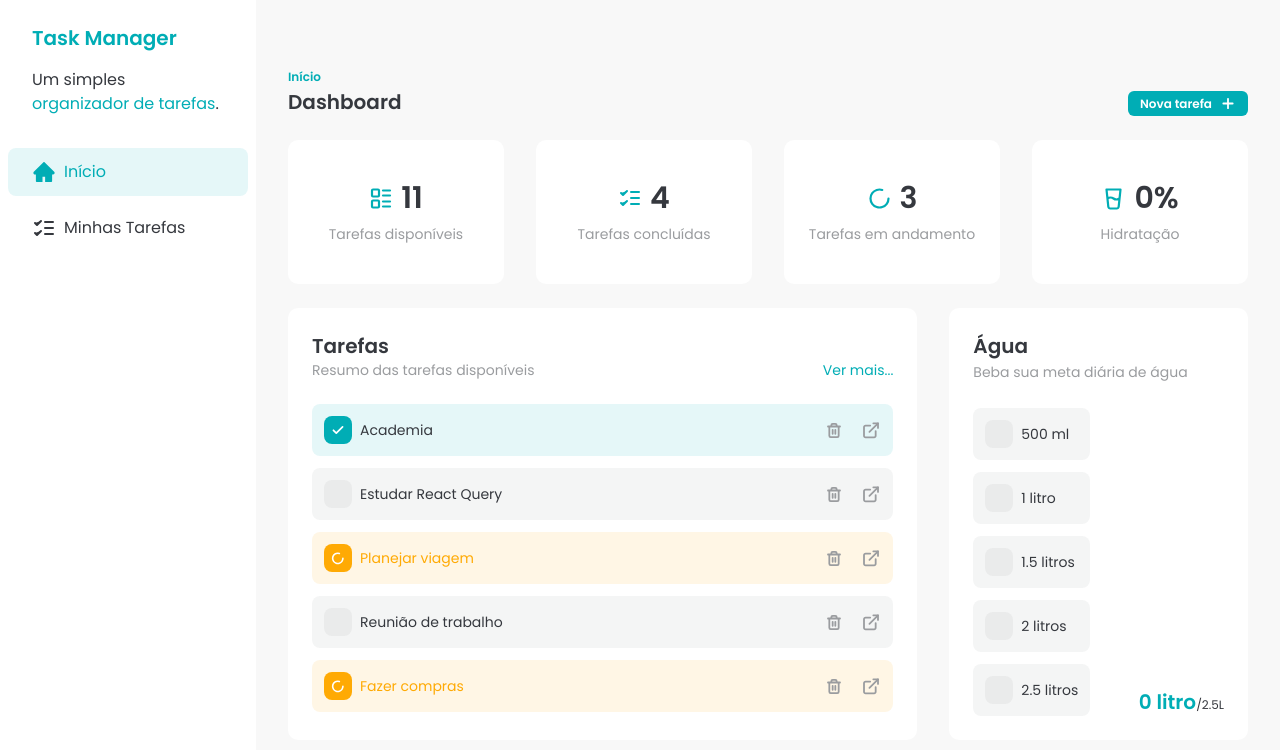
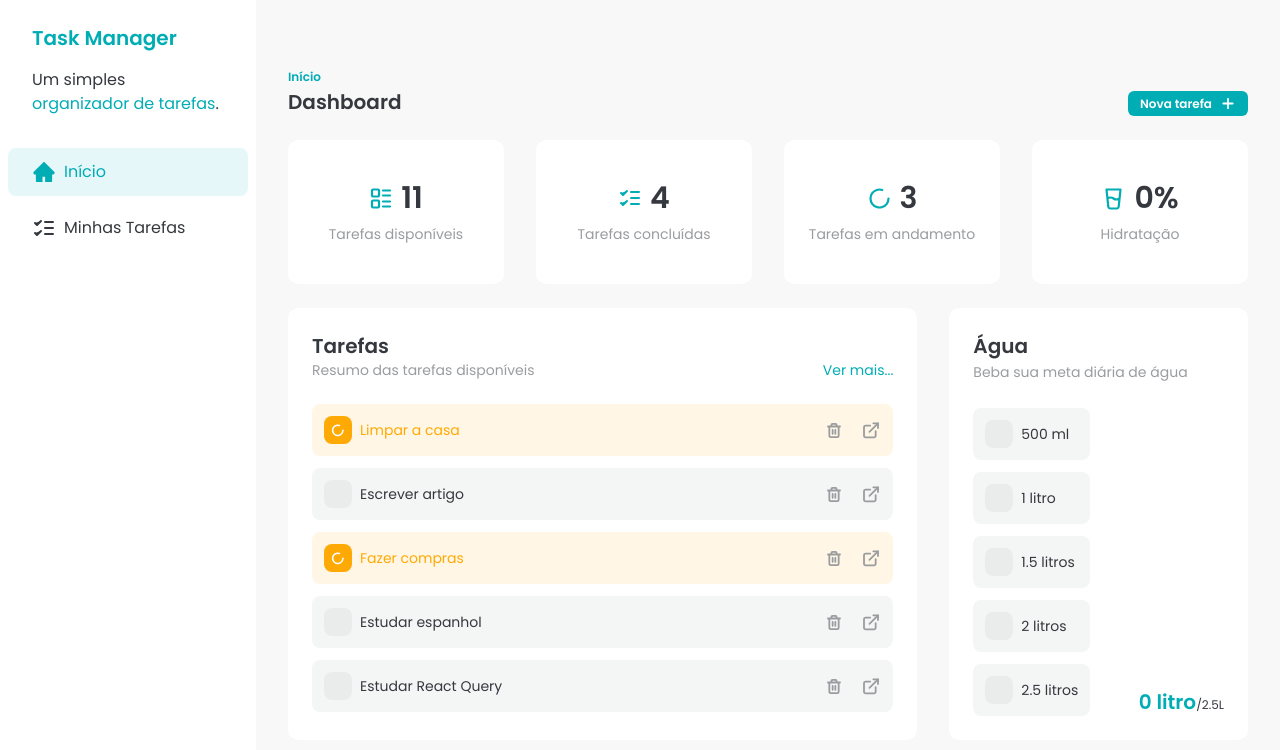
Before and after one commit to araujoerick/task-manager, a React (Vite) app: page / in a window 1280 px wide. Shown: the top 750 px of the page. Built offline with nearby package versions, Linux system fonts and the light colour scheme; data requests are answered from the project's data file.

Commit message:
✨ feat: add createdAt on tasks creation and sort by most recent

```diff
--- a/db.json
+++ b/db.json
@@ -5,77 +5,88 @@
       "title": "Academia",
       "description": "Ir para academia",
       "time": "morning",
-      "status": "done"
+      "status": "done",
+      "createdAt": "2024-12-25T16:52:06.182Z"
     },
     {
       "id": "2",
       "title": "Estudar React Query",
       "description": "Estudar mais sobre useQuery, cache e useMutation",
       "time": "afternoon",
-      "status": "not_started"
+      "status": "not_started",
+      "createdAt": "2024-12-25T16:55:06.182Z"
     },
     {
       "id": "3",
       "title": "Planejar viagem",
       "description": "Organizar itinerário e reservas para viagem",
       "time": "evening",
-      "status": "in_progress"
+      "status": "in_progress",
+      "createdAt": "2024-12-25T16:54:06.182Z"
     },
     {
       "id": "4",
       "title": "Reunião de trabalho",
       "description": "Participar da reunião semanal com a equipe",
       "time": "morning",
-      "status": "not_started"
+      "status": "not_started",
+      "createdAt": "2024-12-25T16:53:06.182Z"
     },
     {
       "id": "5",
       "title": "Fazer compras",
       "description": "Comprar mantimentos para a semana",
       "time": "afternoon",
-      "status": "in_progress"
+      "status": "in_progress",
+      "createdAt": "2024-12-25T16:57:06.182Z"
     },
     {
       "id": "6",
       "title": "Correr no parque",
       "description": "Fazer 5 km de corrida",
       "time": "evening",
-      "status": "done"
+      "status": "done",
+      "createdAt": "2024-12-25T16:59:06.182Z"
     },
     {
       "id": "8",
       "title": "Assistir aula online",
       "description": "Assistir à aula sobre desenvolvimento web",
       "time": "morning",
-      "status": "done"
+      "status": "done",
+      "createdAt": "2024-12-25T17:01:06.182Z"
     },
     {
       "id": "9",
       "title": "Limpar a casa",
       "description": "Fazer faxina geral na casa",
       "time": "morning",
-      "status": "in_progress"
+      "status": "in_progress",
+      "createdAt": "2024-12-25T17:02:06.182Z"
     },
     {
       "id": "10",
       "title": "Jantar com amigos",
       "description": "Sair para jantar com amigos no restaurante",
       "time": "evening",
-      "status": "not_started"
+      "status": "done",
+      "createdAt": "2024-12-25T17:02:06.182Z"
     },
     {
       "id": "11",
       "title": "Escrever artigo",
       "description": "Redigir artigo técnico para o blog",
       "time": "afternoon",
-      "status": "done"
+      "status": "not_started",
+      "createdAt": "2024-12-25T16:58:06.182Z"
     },
     {
       "id": "e84f938b-9fa5-4e22-88ce-f0570653ab31",
       "title": "Estudar espanhol",
       "description": "Estudar conversação com IA",
       "time": "evening",
-      "status": "not_started"
+      "status": "not_started",
+      "createdAt": "2024-12-25T16:56:06.182Z"
     }
   ]
 }
--- a/src/components/AddTaskDialog.jsx
+++ b/src/components/AddTaskDialog.jsx
@@ -1,5 +1,6 @@
 import "./AddTaskDialog.css";
 
+import dayjs from "dayjs";
 import PropTypes from "prop-types";
 import { useRef } from "react";
 import { createPortal } from "react-dom";
@@ -39,6 +40,7 @@ const AddTaskDialog = ({ isOpen, handleClose }) => {
       description: data.description.trim(),
       time: data.time.trim(),
       status: "not_started",
+      createdAt: dayjs().toISOString(),
     };
 
     addTask(task, {
--- a/src/components/Tasks.jsx
+++ b/src/components/Tasks.jsx
@@ -7,9 +7,15 @@ import TasksSeparator from "./TasksSeparator";
 const Tasks = () => {
   const { data: tasks } = useGetTasks();
 
-  const morningTasks = tasks?.filter((task) => task.time === "morning");
-  const afternoonTasks = tasks?.filter((task) => task.time === "afternoon");
-  const eveningTasks = tasks?.filter((task) => task.time === "evening");
+  const sortedTasks = tasks
+    ?.slice()
+    .sort((a, b) => new Date(b.createdAt) - new Date(a.createdAt));
+
+  const morningTasks = sortedTasks?.filter((task) => task.time === "morning");
+  const afternoonTasks = sortedTasks?.filter(
+    (task) => task.time === "afternoon",
+  );
+  const eveningTasks = sortedTasks?.filter((task) => task.time === "evening");
 
   return (
     <section className="w-full max-w-[1185px] space-y-4 px-4 pb-8 pt-8 xs:space-y-6 xs:px-8 lg:ml-64 lg:pt-16">
--- a/src/pages/Home.jsx
+++ b/src/pages/Home.jsx
@@ -9,6 +9,12 @@ import { useGetTasks } from "../hooks/data/use-get-tasks";
 
 const HomePage = () => {
   const { data: tasks } = useGetTasks();
+
+  const filteredTasks = tasks?.filter((task) => task.status !== "done");
+
+  const sortedTasks = filteredTasks
+    ?.slice()
+    .sort((a, b) => new Date(b.createdAt) - new Date(a.createdAt));
 
   return (
     <div className="flex flex-col lg:flex-row">
@@ -30,7 +36,7 @@ const HomePage = () => {
               </div>
             </div>
             <div className="space-y-3">
-              {tasks?.slice(0, 5).map((task) => (
+              {sortedTasks?.slice(0, 5).map((task) => (
                 <TaskItem key={task.id} task={task} />
               ))}
             </div>
```
